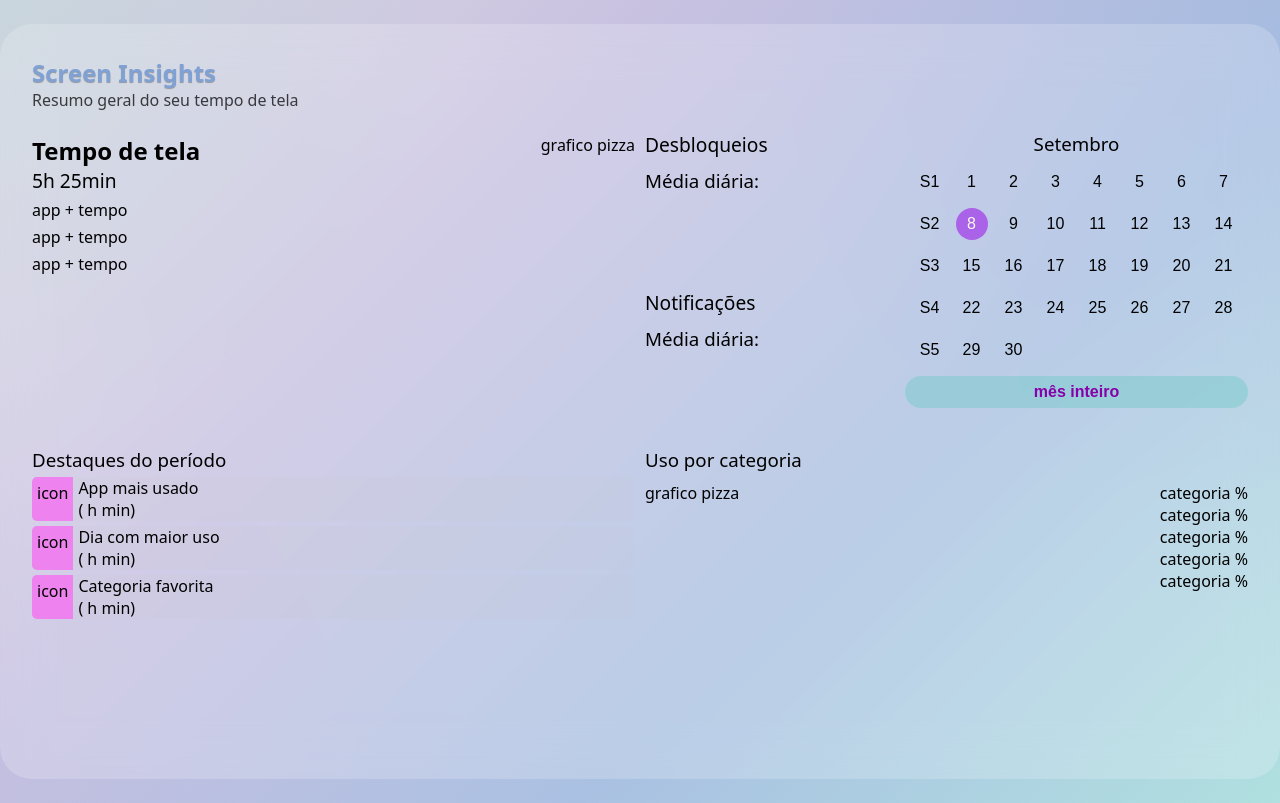
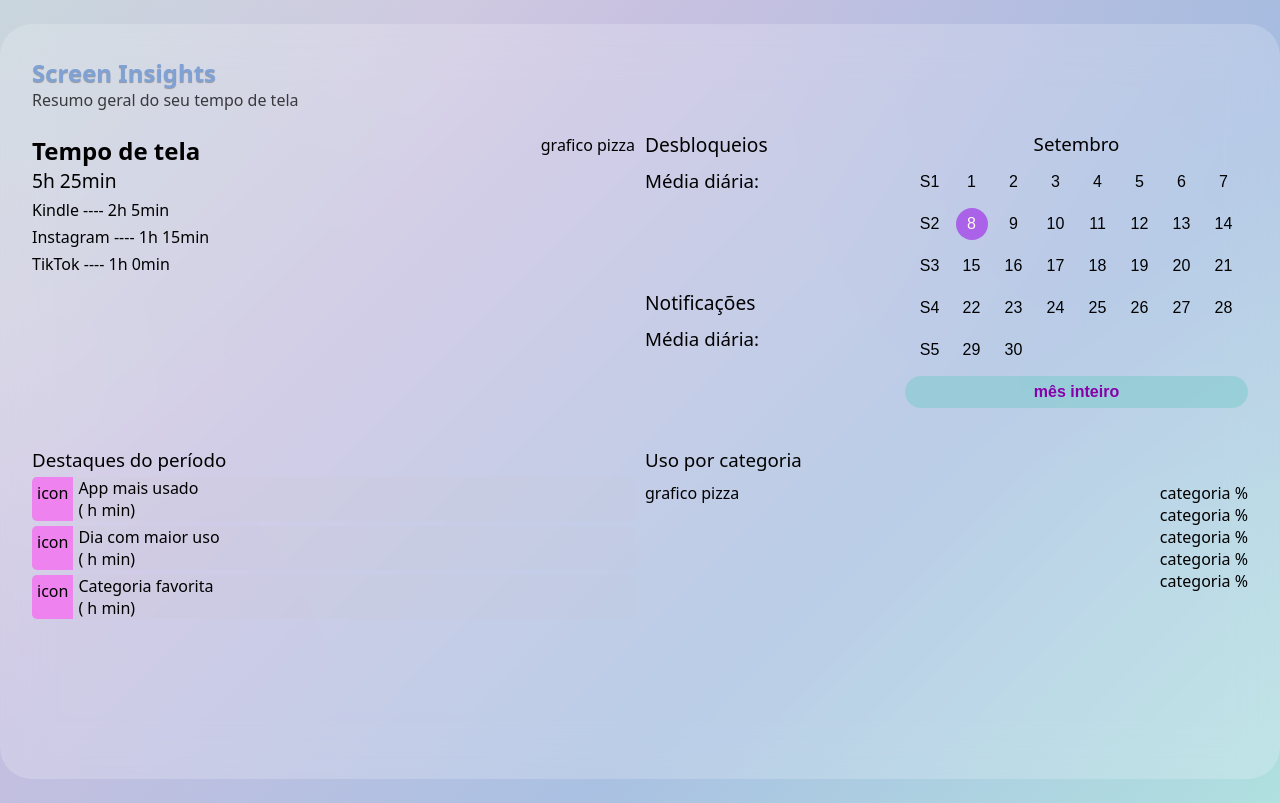
Before and after one commit to becsnr/screen-insights, a React (Vite) app in the folder screen-insights/: page / in a window 1280 px wide. Built offline with nearby package versions, Linux system fonts and the light colour scheme.

Commit message:
top3 apps do dia

```diff
--- a/screen-insights/src/components/TempoTotal.jsx
+++ b/screen-insights/src/components/TempoTotal.jsx
@@ -2,6 +2,7 @@ import styles from './TempoTotal.module.css';
 
 import { getTotalTime } from '../utils/getTotalTime';
 import { getDaysTotalData } from '../utils/getWeekTotalTime';
+import { getMostUsedDay } from '../utils/mostUsed';
 import { formatMinutes } from '../utils/formatMinutes';
 
 function TempoTotal({ data }) {
@@ -9,7 +10,9 @@ function TempoTotal({ data }) {
 
     const totalTime = Array.isArray(data) ? getDaysTotalData(data) : getTotalTime(data.apps);
 
-    const format = formatMinutes(totalTime);
+    const top3 = getMostUsedDay(data.date);
+
+    // console.log(top3);
 
     // console.log(`Total de tempo: ${totalTime}`)
 
@@ -18,15 +21,15 @@ function TempoTotal({ data }) {
             <div className={styles.top}>
                 <div>
                     <h1>Tempo de tela</h1>
-                    <h2>{format}</h2>
+                    <h2>{formatMinutes(totalTime)}</h2>
                 </div>
 
                 <div className={styles.grafico}>grafico pizza</div>
             </div>
 
-            <p>app + tempo</p>
-            <p>app + tempo</p>
-            <p>app + tempo</p>
+            {top3.map(app => (
+                <p key={app.name}>{app.name} ---- {formatMinutes(app.minutes)}</p>
+            ))}
         </div>
     )
 }
--- /dev/null
+++ b/screen-insights/src/utils/mostUsed.js
@@ -0,0 +1,20 @@
+import { getDayData } from "../services/getDate";
+
+// APP + USADO DIA
+export function getMostUsedDay(date) {
+    const day = getDayData(date);
+
+    const apps = day.apps;
+
+    const appsOrdenados = [...apps].sort(
+        (a, b) => b.minutes - a.minutes
+    );
+
+    return appsOrdenados.slice(0, 3);
+
+    // return apps.sort((a, b) => {b.minutes - a.minutes});
+
+    // return day.apps.reduce((acc, time) => {
+    //     return acc.minutes > time.minutes ? acc : time;
+    // }, day.apps[0]);
+}
```
